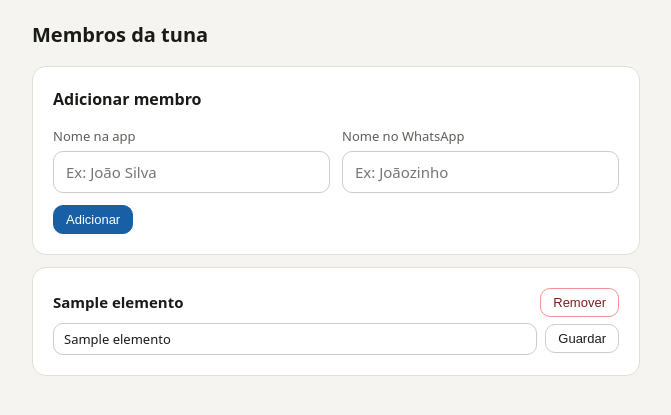
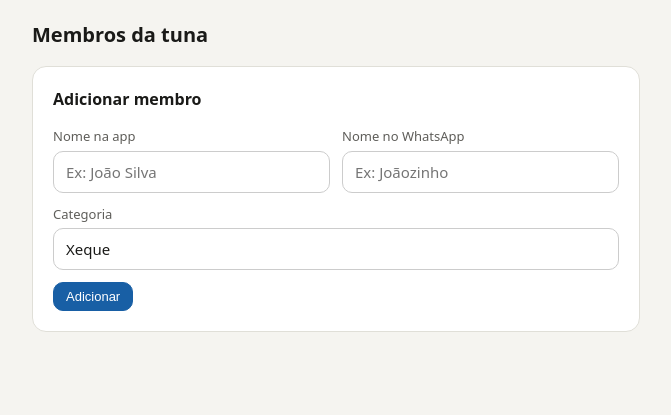
Before and after one commit to gabrielmaria/organizador, a Flask app: page /elementos in a window 1280 px wide. Shown: the part 54-469 px from the top of the page, without its empty margins (304-975 px from the left). Run offline with Flask 3, Linux system fonts and the light colour scheme; the visitor is signed in with stand-in values (Sample User, id 1); tables that the repository leaves empty hold one stand-in row (values such as "Sample post").

Commit message:
hierarquia xeques camelos ali-bobos

```diff
--- a/app.py
+++ b/app.py
@@ -3,13 +3,13 @@
 from functools import wraps
 from flask import (Flask, render_template, request, redirect,
                    url_for, session, flash)
-from PIL import Image
-import pytesseract
 
 app = Flask(__name__)
-app.secret_key = os.environ.get("SECRET_KEY", "pastorDesertuna")
+app.secret_key = os.environ.get("SECRET_KEY", "tuna-secret-key-muda-isto")
 PASSWORD = os.environ.get("APP_PASSWORD", "tuna2025")
 DB = os.environ.get("DB_PATH", os.path.join(os.path.dirname(__file__), "tuna.db"))
+
+HIERARQUIA = ["Xeque", "Camelo", "Ali-Bobó"]
 
 # ── Base de dados ─────────────────────────────────────────────────────────────
 
@@ -24,7 +24,8 @@
         CREATE TABLE IF NOT EXISTS elementos (
             id            INTEGER PRIMARY KEY AUTOINCREMENT,
             nome          TEXT UNIQUE NOT NULL,
-            nome_whatsapp TEXT DEFAULT ''
+            nome_whatsapp TEXT DEFAULT '',
+            categoria     TEXT DEFAULT 'Ali-Bobó'
         );
         CREATE TABLE IF NOT EXISTS eventos (
             id     INTEGER PRIMARY KEY AUTOINCREMENT,
@@ -42,11 +43,12 @@
             FOREIGN KEY(elemento_id) REFERENCES elementos(id)
         );
         """)
-    try:
-        with get_db() as con:
-            con.execute("ALTER TABLE elementos ADD COLUMN nome_whatsapp TEXT DEFAULT ''")
-    except Exception:
-        pass
+    for col in ["nome_whatsapp TEXT DEFAULT ''", "categoria TEXT DEFAULT 'Ali-Bobó'"]:
+        try:
+            with get_db() as con:
+                con.execute(f"ALTER TABLE elementos ADD COLUMN {col}")
+        except Exception:
+            pass
 
 with app.app_context():
     init_db()
@@ -90,18 +92,22 @@
 @login_required
 def elementos():
     with get_db() as con:
-        elems = con.execute("SELECT * FROM elementos ORDER BY nome").fetchall()
-    return render_template("elementos.html", elementos=elems)
+        elems = con.execute("SELECT * FROM elementos ORDER BY categoria, nome").fetchall()
+    return render_template("elementos.html", elementos=elems, hierarquia=HIERARQUIA)
 
 @app.route("/elementos/add", methods=["POST"])
 @login_required
 def add_elemento():
-    nome = request.form.get("nome", "").strip()
-    nwa  = request.form.get("nome_whatsapp", "").strip()
+    nome      = request.form.get("nome", "").strip()
+    nwa       = request.form.get("nome_whatsapp", "").strip()
+    categoria = request.form.get("categoria", "Ali-Bobó").strip()
     if nome:
         try:
             with get_db() as con:
-                con.execute("INSERT INTO elementos (nome, nome_whatsapp) VALUES (?,?)", (nome, nwa))
+                con.execute(
+                    "INSERT INTO elementos (nome, nome_whatsapp, categoria) VALUES (?,?,?)",
+                    (nome, nwa, categoria)
+                )
         except sqlite3.IntegrityError:
             flash(f"'{nome}' ja existe.")
     return redirect(url_for("elementos"))
@@ -109,9 +115,13 @@
 @app.route("/elementos/edit/<int:eid>", methods=["POST"])
 @login_required
 def edit_elemento(eid):
-    nwa = request.form.get("nome_whatsapp", "").strip()
+    nwa       = request.form.get("nome_whatsapp", "").strip()
+    categoria = request.form.get("categoria", "Ali-Bobó").strip()
     with get_db() as con:
-        con.execute("UPDATE elementos SET nome_whatsapp=? WHERE id=?", (nwa, eid))
+        con.execute(
+            "UPDATE elementos SET nome_whatsapp=?, categoria=? WHERE id=?",
+            (nwa, categoria, eid)
+        )
     return redirect(url_for("elementos"))
 
 @app.route("/elementos/del/<int:eid>", methods=["POST"])
@@ -154,7 +164,7 @@
 def evento(eid):
     with get_db() as con:
         ev    = con.execute("SELECT * FROM eventos WHERE id=?", (eid,)).fetchone()
-        elems = con.execute("SELECT * FROM elementos ORDER BY nome").fetchall()
+        elems = con.execute("SELECT * FROM elementos ORDER BY categoria, nome").fetchall()
         resps = con.execute(
             "SELECT elemento_id, opcao FROM respostas WHERE evento_id=?", (eid,)
         ).fetchall()
@@ -163,7 +173,7 @@
     opcoes   = [o.strip() for o in ev["opcoes"].split("\n") if o.strip()]
     resp_map = {r["elemento_id"]: r["opcao"] for r in resps}
     return render_template("evento.html", ev=ev, elementos=elems,
-                           opcoes=opcoes, resp_map=resp_map)
+                           opcoes=opcoes, resp_map=resp_map, hierarquia=HIERARQUIA)
 
 @app.route("/eventos/<int:eid>/resposta", methods=["POST"])
 @login_required
@@ -180,63 +190,42 @@
             """, (eid, elem_id, opcao))
     return redirect(url_for("evento", eid=eid))
 
-# ── Lógica de importação CSV (partilhada) ─────────────────────────────────────
+# ── CSV helpers ───────────────────────────────────────────────────────────────
 
 def parse_csv(file_stream):
-    """Lê o CSV do script WhatsApp e devolve (titulo, opcoes, votos).
-    votos = [ {nome_csv, opcao}, ... ]
-    """
-    stream = io.StringIO(file_stream.read().decode("utf-8-sig"))
-    reader = csv.reader(stream)
-
+    stream      = io.StringIO(file_stream.read().decode("utf-8-sig"))
+    reader      = csv.reader(stream)
     titulo      = ""
     opcoes_set  = []
     votos       = []
     opcao_atual = None
-
     for row in reader:
-        if not row:
-            continue
+        if not row: continue
         col0 = row[0].strip() if len(row) > 0 else ""
         col1 = row[1].strip() if len(row) > 1 else ""
-
-        # Linha do título da sondagem
         if col0 == "Sondagem":
-            titulo = col1
-            continue
-
-        # Cabeçalho ou linha vazia
+            titulo = col1; continue
         if col0 in ("Opcao", "Opção", "") and col1 in ("Nome", ""):
             continue
-
-        # Linha com opção e nome
         if col0:
             opcao_atual = col0
             if opcao_atual not in opcoes_set:
                 opcoes_set.append(opcao_atual)
-
         nome_csv = col1
         if not opcao_atual or not nome_csv or nome_csv == "(sem votos)":
             continue
-
         votos.append({"nome": nome_csv, "opcao": opcao_atual})
-
     return titulo, opcoes_set, votos
 
-
 def aplicar_votos(evento_id, votos):
-    """Cruza nomes do CSV com elementos da BD e guarda respostas."""
     with get_db() as con:
         elems = con.execute("SELECT id, nome, nome_whatsapp FROM elementos").fetchall()
-
     elem_index = {e["nome"].lower().strip(): e["id"] for e in elems}
-    elem_wa    = {e["nome_whatsapp"].lower().strip(): e["id"]
-                  for e in elems if e["nome_whatsapp"]}
+    elem_wa    = {e["nome_whatsapp"].lower().strip(): e["id"] for e in elems if e["nome_whatsapp"]}
     elem_first = {}
     for e in elems:
-        primeiro = e["nome"].lower().split()[0]
-        if primeiro not in elem_first:
-            elem_first[primeiro] = e["id"]
+        p = e["nome"].lower().split()[0]
+        if p not in elem_first: elem_first[p] = e["id"]
 
     def encontrar(n):
         n = n.lower().strip()
@@ -248,8 +237,7 @@
             if n in k or k in n: return v
         return elem_first.get(n.split()[0])
 
-    registados      = 0
-    nao_encontrados = []
+    registados, nao_encontrados = 0, []
     for voto in votos:
         elem_id = encontrar(voto["nome"])
         if elem_id:
@@ -263,10 +251,7 @@
             registados += 1
         else:
             nao_encontrados.append(voto["nome"])
-
     return registados, nao_encontrados
-
-# ── Importar CSV — criar novo evento ─────────────────────────────────────────
 
 @app.route("/importar-csv", methods=["POST"])
 @login_required
@@ -275,30 +260,21 @@
     if not file:
         flash("Nenhum ficheiro enviado.")
         return redirect(url_for("index"))
-
     titulo, opcoes, votos = parse_csv(file)
-
     if not titulo:
         flash("Nao foi possivel ler o titulo da sondagem no CSV.")
         return redirect(url_for("index"))
-
-    # Criar o evento
     with get_db() as con:
         cur = con.execute(
             "INSERT INTO eventos (nome, opcoes, criado) VALUES (?,?,?)",
             (titulo, "\n".join(opcoes), datetime.now().strftime("%d/%m/%Y %H:%M"))
         )
         evento_id = cur.lastrowid
-
-    registados, nao_encontrados = aplicar_votos(evento_id, votos)
-
+    registados, nao = aplicar_votos(evento_id, votos)
     msg = f"Evento '{titulo}' criado com {registados} resposta(s)."
-    if nao_encontrados:
-        msg += f" Nao encontrados: {', '.join(set(nao_encontrados))}"
+    if nao: msg += f" Nao encontrados: {', '.join(set(nao))}"
     flash(msg)
     return redirect(url_for("evento", eid=evento_id))
-
-# ── Importar CSV — atualizar evento existente ─────────────────────────────────
 
 @app.route("/eventos/<int:eid>/importar-csv", methods=["POST"])
 @login_required
@@ -307,13 +283,10 @@
     if not file:
         flash("Nenhum ficheiro enviado.")
         return redirect(url_for("evento", eid=eid))
-
     _, _, votos = parse_csv(file)
-    registados, nao_encontrados = aplicar_votos(eid, votos)
-
+    registados, nao = aplicar_votos(eid, votos)
     msg = f"{registados} resposta(s) atualizadas."
-    if nao_encontrados:
-        msg += f" Nao encontrados: {', '.join(set(nao_encontrados))}"
+    if nao: msg += f" Nao encontrados: {', '.join(set(nao))}"
     flash(msg)
     return redirect(url_for("evento", eid=eid))
 
@@ -324,7 +297,7 @@
 def tabela(eid):
     with get_db() as con:
         ev    = con.execute("SELECT * FROM eventos WHERE id=?", (eid,)).fetchone()
-        elems = con.execute("SELECT * FROM elementos ORDER BY nome").fetchall()
+        elems = con.execute("SELECT * FROM elementos ORDER BY categoria, nome").fetchall()
         resps = con.execute(
             "SELECT elemento_id, opcao FROM respostas WHERE evento_id=?", (eid,)
         ).fetchall()
@@ -334,9 +307,16 @@
     resp_map = {r["elemento_id"]: r["opcao"] for r in resps}
     totais   = {op: sum(1 for v in resp_map.values() if v == op) for op in opcoes}
     sem_resp = sum(1 for e in elems if e["id"] not in resp_map)
+
+    # Separar por grupo
+    xeques   = [e for e in elems if e["categoria"] == "Xeque"]
+    membros  = [e for e in elems if e["categoria"] != "Xeque"]
+
     return render_template("tabela.html", ev=ev, elementos=elems,
                            opcoes=opcoes, resp_map=resp_map,
-                           totais=totais, sem_resp=sem_resp)
+                           totais=totais, sem_resp=sem_resp,
+                           xeques=xeques, membros=membros,
+                           hierarquia=HIERARQUIA)
 
 if __name__ == "__main__":
     init_db()
--- a/templates/elementos.html
+++ b/templates/elementos.html
@@ -16,14 +16,27 @@
         <input type="text" name="nome_whatsapp" placeholder="Ex: Joãozinho">
       </div>
     </div>
+    <div style="margin-bottom:.75rem">
+      <label>Categoria</label>
+      <select name="categoria">
+        {% for cat in hierarquia %}
+        <option value="{{ cat }}">{{ cat }}</option>
+        {% endfor %}
+      </select>
+    </div>
     <button class="btn btn-primary btn-sm">Adicionar</button>
   </form>
 </div>
 
+{% for cat in hierarquia %}
+{% set membros_cat = elementos | selectattr('categoria', 'equalto', cat) | list %}
+{% if membros_cat %}
 <div class="card" style="padding:.5rem">
-  {% if elementos %}
-  {% for e in elementos %}
-  <div style="border-bottom:{% if not loop.last %}1px solid var(--border){% else %}none{% endif %};padding:.75rem">
+  <div style="padding:.5rem .75rem .25rem;font-size:12px;font-weight:600;color:var(--text2);text-transform:uppercase;letter-spacing:.5px">
+    {{ cat }}s ({{ membros_cat | length }})
+  </div>
+  {% for e in membros_cat %}
+  <div style="border-top:1px solid var(--border);padding:.75rem">
     <div class="row" style="margin-bottom:.4rem">
       <span style="font-weight:600;flex:1">{{ e.nome }}</span>
       <form method="post" action="{{ url_for('del_elemento', eid=e.id) }}" onsubmit="return confirm('Remover {{ e.nome }}?')">
@@ -33,12 +46,20 @@
     <form method="post" action="{{ url_for('edit_elemento', eid=e.id) }}" class="row" style="gap:.5rem">
       <input type="text" name="nome_whatsapp" value="{{ e.nome_whatsapp or '' }}"
              placeholder="Nome no WhatsApp..." style="flex:1;font-size:13px;padding:6px 10px">
+      <select name="categoria" style="font-size:13px;padding:6px 8px;width:auto">
+        {% for cat2 in hierarquia %}
+        <option value="{{ cat2 }}" {% if e.categoria == cat2 %}selected{% endif %}>{{ cat2 }}</option>
+        {% endfor %}
+      </select>
       <button class="btn btn-sm">Guardar</button>
     </form>
   </div>
   {% endfor %}
-  {% else %}
-  <p style="color:var(--text3);text-align:center;padding:2rem">Nenhum membro ainda.</p>
-  {% endif %}
 </div>
+{% endif %}
+{% endfor %}
+
+{% if not elementos %}
+<div class="card" style="text-align:center;padding:2rem;color:var(--text3)">Nenhum membro ainda.</div>
+{% endif %}
 {% endblock %}
```
Also changed, not shown: templates/tabela.html (+34 -3 lines).
